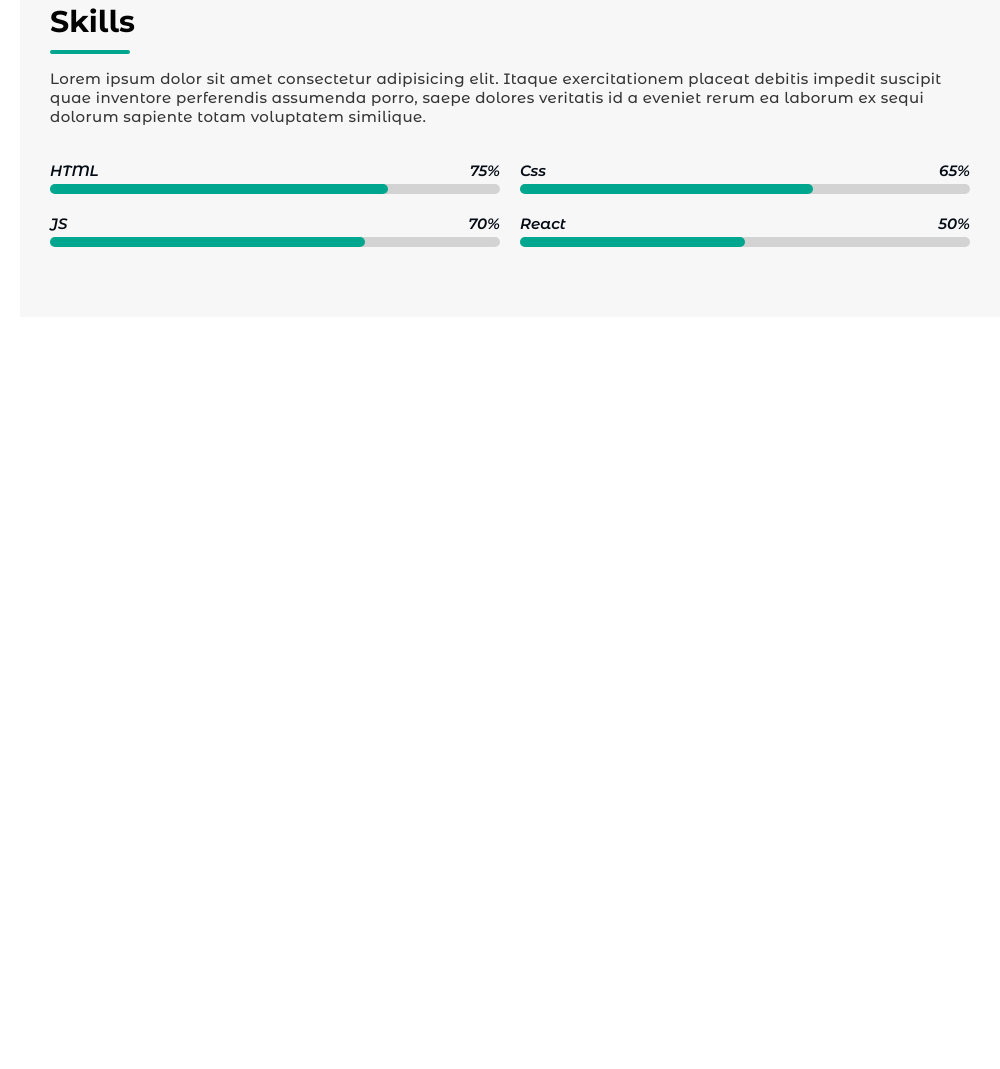
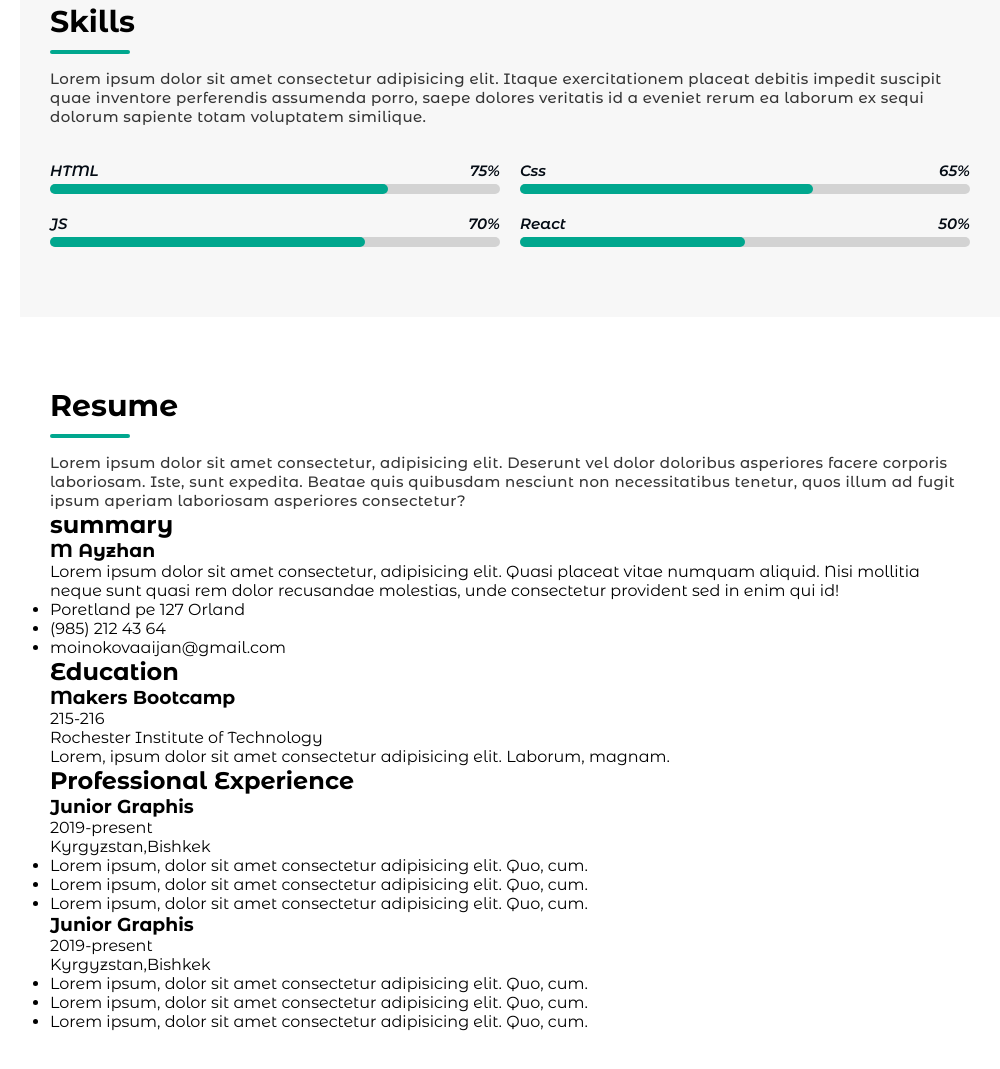
Before and after one commit to ShadeofSoul/portfolio, a plain HTML site: page index.html in a window 1280 px wide. Shown: the part 1763-2832 px from the top of the page, without its empty margins (280-1280 px from the left). Before the commit the page ends 2080 px from the top, so only its background shows below. Drawn offline with nearby package versions, Linux system fonts and the light colour scheme.

Commit message:
add resume section

```diff
--- a/index.html
+++ b/index.html
@@ -239,6 +239,89 @@
           </div>
         </div>
       </section>
+      <!-- --------------- REsume section --------------------------------- -->
+      <section id="resume">
+        <h1 class="sub-heading">Resume</h1>
+        <div class="divider"></div>
+        <p class="sub-para">
+          Lorem ipsum dolor sit amet consectetur, adipisicing elit. Deserunt vel
+          dolor doloribus asperiores facere corporis laboriosam. Iste, sunt
+          expedita. Beatae quis quibusdam nesciunt non necessitatibus tenetur,
+          quos illum ad fugit ipsum aperiam laboriosam asperiores consectetur?
+        </p>
+        <div class="resume-row">
+          <!-- left col -->
+          <div class="resume-cols">
+            <h2>summary</h2>
+            <div class="my-info">
+              <h3>M Ayzhan</h3>
+              <p>
+                Lorem ipsum dolor sit amet consectetur, adipisicing elit. Quasi
+                placeat vitae numquam aliquid. Nisi mollitia neque sunt quasi
+                rem dolor recusandae molestias, unde consectetur provident sed
+                in enim qui id!
+              </p>
+              <ul>
+                <li>Poretland pe 127 Orland</li>
+                <li>(985) 212 43 64</li>
+                <li>moinokovaaijan@gmail.com</li>
+              </ul>
+            </div>
+            <h2>Education</h2>
+            <div class="my-edu">
+              <h3>Makers Bootcamp</h3>
+              <span class="sp-box">215-216</span>
+              <p>Rochester Institute of Technology</p>
+              <p>
+                Lorem, ipsum dolor sit amet consectetur adipisicing elit.
+                Laborum, magnam.
+              </p>
+            </div>
+          </div>
+          <!-- Right col -->
+          <div class="resume-cols">
+            <h2>Professional Experience</h2>
+            <div class="pro-exp">
+              <h3>Junior Graphis</h3>
+              <span class="sp-box">2019-present</span>
+              <p>Kyrgyzstan,Bishkek</p>
+              <ul>
+                <li>
+                  Lorem ipsum, dolor sit amet consectetur adipisicing elit. Quo,
+                  cum.
+                </li>
+                <li>
+                  Lorem ipsum, dolor sit amet consectetur adipisicing elit. Quo,
+                  cum.
+                </li>
+                <li>
+                  Lorem ipsum, dolor sit amet consectetur adipisicing elit. Quo,
+                  cum.
+                </li>
+              </ul>
+            </div>
+            <div class="pro-exp">
+              <h3>Junior Graphis</h3>
+              <span class="sp-box">2019-present</span>
+              <p>Kyrgyzstan,Bishkek</p>
+              <ul>
+                <li>
+                  Lorem ipsum, dolor sit amet consectetur adipisicing elit. Quo,
+                  cum.
+                </li>
+                <li>
+                  Lorem ipsum, dolor sit amet consectetur adipisicing elit. Quo,
+                  cum.
+                </li>
+                <li>
+                  Lorem ipsum, dolor sit amet consectetur adipisicing elit. Quo,
+                  cum.
+                </li>
+              </ul>
+            </div>
+          </div>
+        </div>
+      </section>
     </main>
 
     <!--    --------- JS file for Typing effect    --------  -->
--- a/style.css
+++ b/style.css
@@ -456,3 +456,18 @@ main {
   background-color: var(--themeColor);
   border-radius: 20px;
 }
+
+@media only screen and (max-width: 450px) {
+  #skill {
+    padding: 50px 15px;
+  }
+  #skill .skill-row {
+    grid-template-columns: 1fr;
+  }
+}
+
+/* -------------------- RESUME  SEction -------------------------------- */
+#resume {
+  padding: 70px 30px;
+  background-color: white;
+}
```
